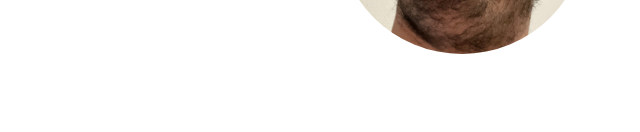
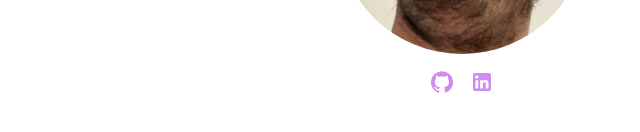
Before and after one commit to akromish/akromish_2.0, a React (Create React App) app: page / in a window 1280 px wide. Shown: the part 302-434 px from the top of the page, without its empty margins (178-818 px from the left). Built offline with nearby package versions, Linux system fonts and the light colour scheme.

Commit message:
added social links to home page

```diff
--- a/src/pages/Home.jsx
+++ b/src/pages/Home.jsx
@@ -1,5 +1,7 @@
 import React from 'react';
-import { Avatar, Stack } from '@mui/material';
+import { Avatar, Link, Stack } from '@mui/material';
+import GitHubIcon from '@mui/icons-material/GitHub';
+import LinkedInIcon from '@mui/icons-material/LinkedIn';
 
 export default function Home() {
   return (
@@ -10,6 +12,15 @@ export default function Home() {
         src="/akram-main.jpeg"
         sx={{ width: 250, height: 250 }}
       />
+      <Stack direction="row" spacing={2}>
+        {/* TODO: make links open new tabs */}
+        <Link href="https://github.com/akromish">
+          <GitHubIcon />
+        </Link>
+        <Link href="https://github.com/akromish">
+          <LinkedInIcon />
+        </Link>
+      </Stack>
     </Stack>
   );
 }
```
